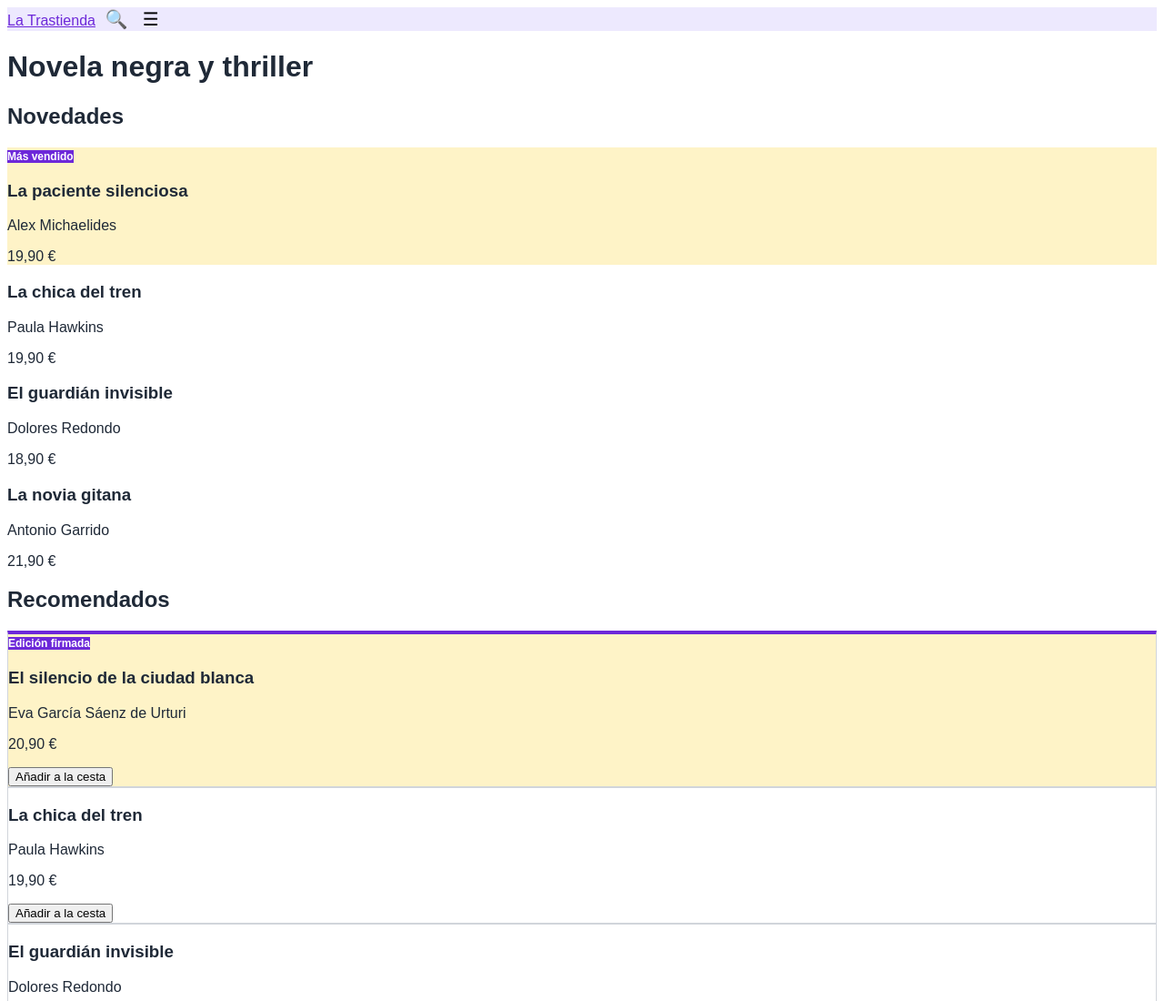
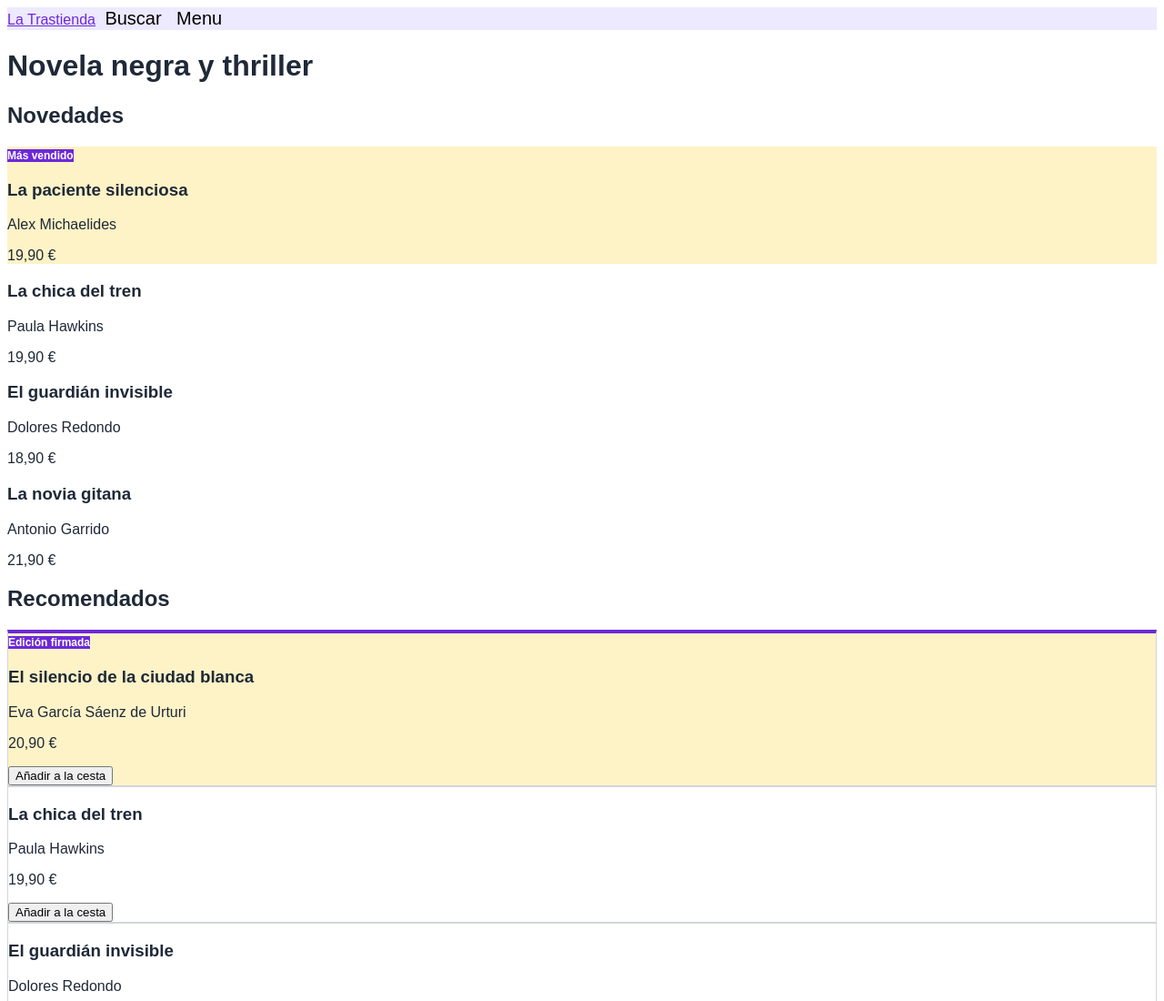
Before and after one commit to MarcosAragon/trastienda-ud4, a plain HTML site: page index.html in a window 1280 px wide. Shown: the top 1100 px of the page at 91% size. Drawn offline with Linux system fonts and the light colour scheme.

Commit message:
Errata arreglada

```diff
--- a/index.html
+++ b/index.html
@@ -10,8 +10,8 @@
 
   <header>
     <a href="index.html">La Trastienda</a>
-    <button type="button" aria-label="Buscar">🔍</button>
-    <button type="button" aria-label="Abrir menú">☰</button>
+    <button type="button" aria-label="Buscar">Buscar</button>
+    <button type="button" aria-label="Abrir menú">Menu</button>
   </header>
 
   <main>
```
